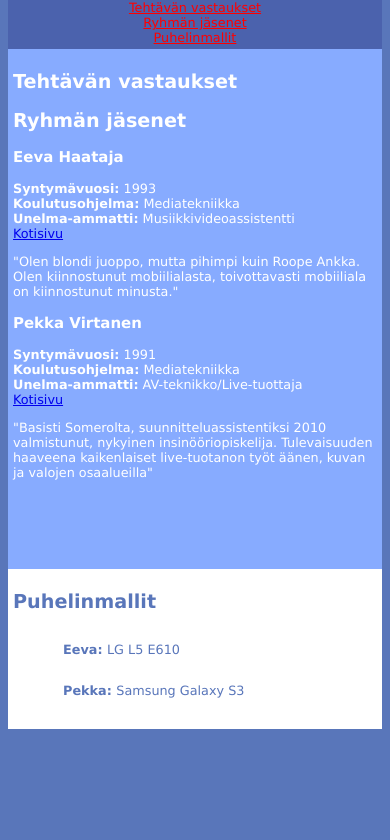
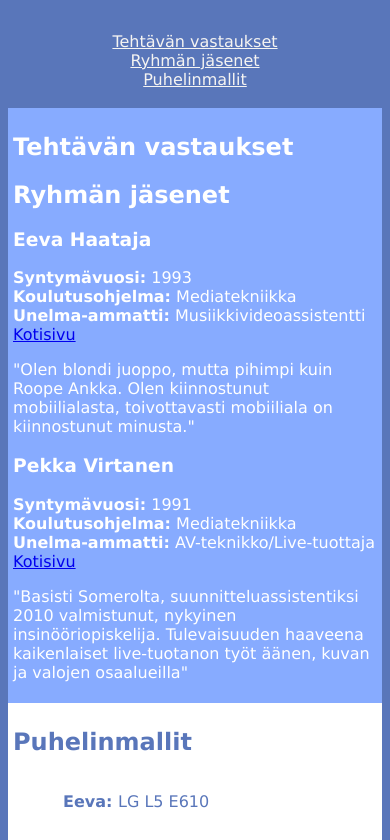
Before and after one commit to tetsuki/CSS3tehtava, a plain HTML site: page index.html in a window 390 px wide. Shown: the part 76-916 px from the top of the page. Before the commit the page ends 844 px from the top, so only its background shows below. Drawn offline with Linux system fonts and the light colour scheme.

Commit message:
tyyliä muokattu ja nav näkyy vain yhessä

```diff
--- a/index.html
+++ b/index.html
@@ -11,7 +11,7 @@
 	</h1>
 	<div id="nav">
 		<ul>
-			<li><a href="#s2" class="palkki">Tehtävän vastaukset</a><br></li>
+			<li><a href="#s1" class="palkki">Tehtävän vastaukset</a><br></li>
 			<li><a href="#s2" class="palkki">Ryhmän jäsenet</a><br></li>
 			<li><a href="#s3" class="palkki">Puhelinmallit</a><br></li>
 
--- a/tyyli.css
+++ b/tyyli.css
@@ -18,10 +18,9 @@ body
 
 #nav
 {
-
+	display:none;
 	float: left;
 	width: 190px;
-	background-color: #4B62AD;
 	padding: 4px;
 	text-align: center;
 
@@ -63,10 +62,14 @@ ul
 	padding: 5px;
 }
 
-a.palkki:link {color:#FF0000;}    /* unvisited link */
-a.palkki:visited {color:#CFCFD1;} /* visited link */
-a.palkki:hover {color:#FF00FF;}   /* mouse over link */
-a.palkki:active {color:#0000FF;}  /* selected link */
+a.palkki:link {
+	color:#F5F4F2;}    /* unvisited link */
+a.palkki:visited {
+	color:#CFCFD1;} /* visited link */
+a.palkki:hover {
+	color:#0000FF;}   /* mouse over link */
+a.palkki:active {
+	color:#0000FF;}  /* selected link */
 
 
 .pimage
@@ -79,7 +82,10 @@ a.palkki:active {color:#0000FF;}  /* selected link */
 {
 
 
+	#nav{
+	display:none;
 
+	}
 
 
 	#container {
@@ -97,7 +103,7 @@ a.palkki:active {color:#0000FF;}  /* selected link */
 	{
 		clear: left;
 		float: none;
-		margin: 0 0 0 205px;
+		margin: 0 0 0 5px;
 		width: 550px;
 		height: 450px;
 	}
@@ -115,7 +121,7 @@ max-width:480px)
 {
 
 body{
-font-size: 80%;
+
 
 }
 
@@ -130,7 +136,7 @@ font-size: 80%;
 
 	#nav
 	{
-
+		display:inline;
 		float: none;
 		width: auto;
 	}
@@ -139,7 +145,7 @@ font-size: 80%;
 	{
 		float: none;
 		width: auto;
-		height: 510px;
+		height: 100%;
 		margin: 0;
 	}
 
@@ -159,7 +165,7 @@ font-size: 80%;
 @media all and (orientation:portrait) {
 
 body{
-font-size: 80%;
+
 }
 
 
@@ -178,7 +184,7 @@ font-size: 80%;
 	{
 		float: none;
 		width: auto;
-		height: 510px;
+		height: 100%;
 		margin: 0;
 	}
 
@@ -187,7 +193,7 @@ font-size: 80%;
 		float: none;
 		width: auto;
 		margin: 0;
-		height: 150px;
+		height: 250px;
 	}
 
 	.pimage {
```
